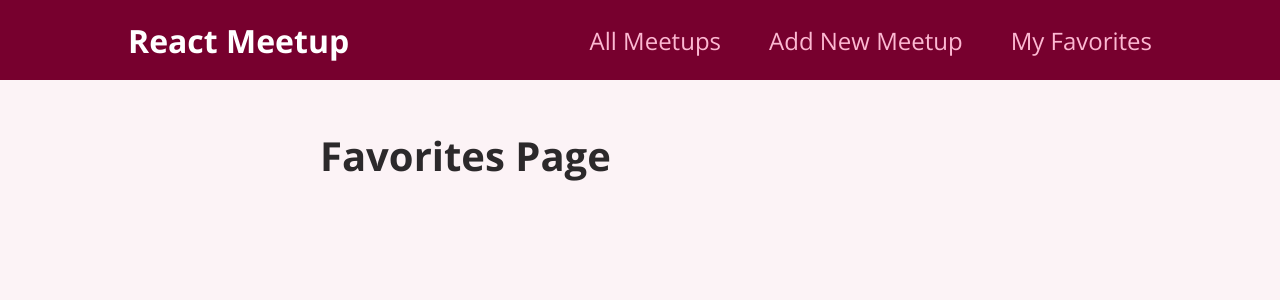
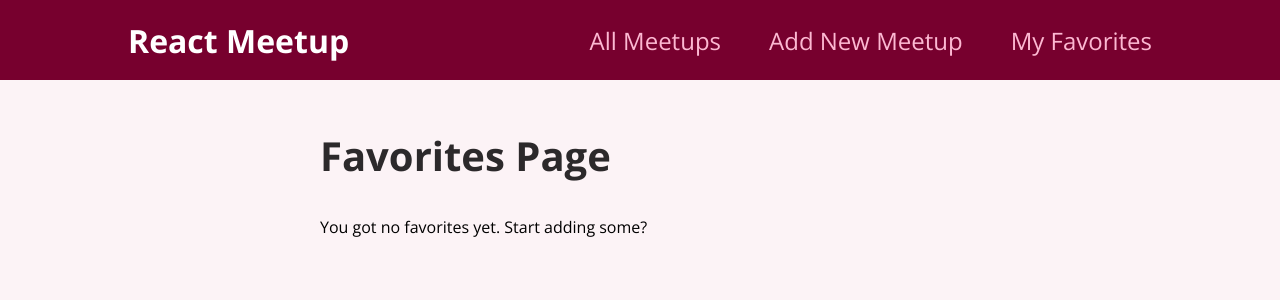
Before and after one commit to ajitjha393/React-Meetup, a React (Create React App) app: page /favorites in a window 1280 px wide. Shown: the top 300 px of the page. Built offline with nearby package versions, Linux system fonts and the light colour scheme.

Commit message:
Rendering default fallback msg in case of no favs

```diff
--- a/src/pages/Favorites/Favorites.js
+++ b/src/pages/Favorites/Favorites.js
@@ -3,12 +3,19 @@
 import MeetupList from '../../components/Meetups/MeetupList/MeetupList'
 
 function FavoritesPage() {
-	const { favorites } = useContext(FavoritesContext)
+	const { favorites, totalFavorites } = useContext(FavoritesContext)
+
+	let content = null
+	if (totalFavorites === 0) {
+		content = <p>You got no favorites yet. Start adding some?</p>
+	} else {
+		content = <MeetupList meetups={favorites} />
+	}
 
 	return (
 		<section>
 			<h1>Favorites Page</h1>
-			<MeetupList meetups={favorites} />
+			{content}
 		</section>
 	)
 }
```
